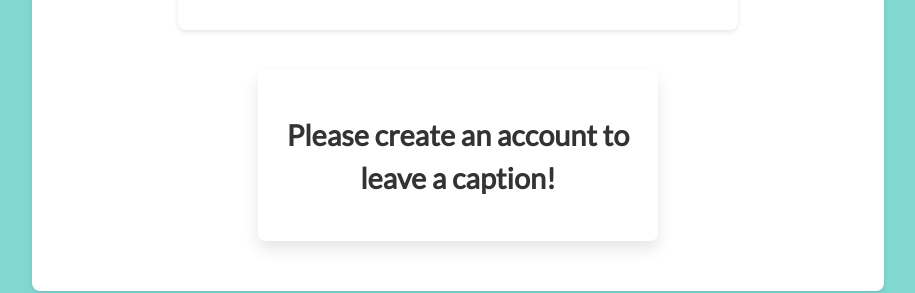
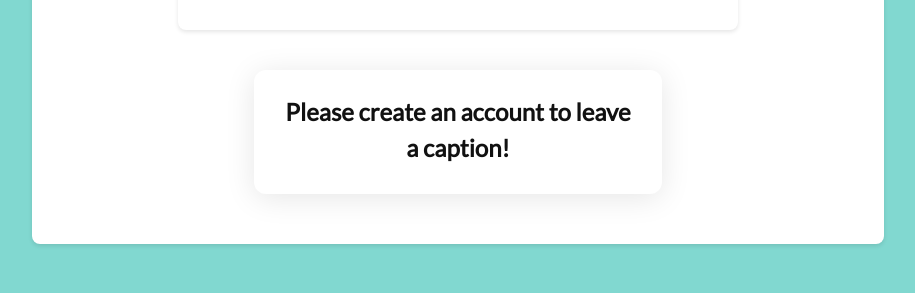
Before and after one commit to iskander-kapkayev/CC_Web_React, a React (Vite) app: page / in a window 1280 px wide. Shown: the part 611-904 px from the top of the page, without its empty margins (182-1097 px from the left). After the commit the page ends 863 px from the top, so only its background shows below. Built offline with nearby package versions, Linux system fonts and the light colour scheme; no server answers.

Commit message:
cahnged caption-form visuals again... this time to look like the chatgpt chat box

```diff
--- a/src/styles/App.css
+++ b/src/styles/App.css
@@ -426,82 +426,72 @@ below starts styling for forms
 
 .caption-form {
   width: 360px;
-  margin: 40px auto; /* more breathing room top & bottom */
-  font-family: 'Segoe UI', Tahoma, Geneva, Verdana, sans-serif; /* modern font */
-  border-radius: 8px;
-  box-shadow: 0 8px 16px rgba(0,0,0,0.1); /* subtle shadow for depth */
-  background: #fff; /* white background outside the form */
-  padding: 20px;
+  margin: 40px auto;
+  font-family: 'Segoe UI', Tahoma, Geneva, Verdana, sans-serif;
+  background: #fff;
+  border-radius: 12px;
+  box-shadow: 0 4px 30px rgba(0,0,0,0.1);
+  padding: 24px 24px 16px;
+  display: flex;
+  flex-direction: column;
+  gap: 16px;
 }
 
 .caption-form h2 {
+  margin: 0 0 12px;
+  font-weight: 600;
+  font-size: 1.5rem;
+  color: #111;
   text-align: center;
-  padding-top: 0;
-  margin-bottom: 20px;
-  color: #333;
-  font-weight: 600;
-  font-size: 1.8rem;
-}
-
-/* Remove id-based styles for better reusability */
-/* If you want #caption-form-link styles, put inside caption-form */
-.caption-form a#caption-form-link {
-  color: #007BFF;
-  text-decoration: none;
-  font-weight: 500;
-  transition: color 0.3s ease;
-}
-
-.caption-form a#caption-form-link:hover {
-  text-decoration: underline;
-  cursor: pointer;
-  color: #0056b3;
 }
 
 .caption-form form {
-  background: #81D8D0;
-  padding: 40px 30px;
-  border-radius: 8px;
-  box-shadow: 0 4px 10px rgba(0,0,0,0.1);
-  text-align: center;
+  display: flex;
+  gap: 12px;
 }
 
 .caption-form form input {
+  flex-grow: 1;
+  padding: 14px 16px;
+  font-size: 1rem;
+  border-radius: 9999px; /* pill shape */
+  border: 1.5px solid #ddd;
+  background: #fafafa;
+  box-shadow: inset 0 1px 3px rgba(0,0,0,0.06);
+  transition: border-color 0.25s ease, box-shadow 0.25s ease;
   outline: none;
-  background: #f0f0f0;
-  width: 100%;
-  border: 1.5px solid transparent;
-  margin-bottom: 18px;
-  padding: 14px 18px;
-  box-sizing: border-box;
-  font-size: 1rem;
-  border-radius: 6px;
-  transition: border-color 0.3s ease;
+}
+
+.caption-form form input::placeholder {
+  color: #999;
 }
 
 .caption-form form input:focus {
-  border-color: #33a741;
-  background: #e9f7ef;
+  border-color: #10a37f; /* nice green highlight */
+  box-shadow: 0 0 8px 2px rgba(16,163,127,0.2);
+  background: #fff;
 }
 
 .caption-form form button {
-  outline: none;
-  background: #33a741;
-  width: 100%;
+  background: #10a37f;
   border: none;
-  padding: 16px 0;
-  color: #ffffff;
-  font-size: 1.1rem;
+  color: white;
   font-weight: 600;
-  border-radius: 6px;
-  transition: background-color 0.3s ease;
+  padding: 0 20px;
+  font-size: 1rem;
+  border-radius: 9999px; /* pill shape */
+  box-shadow: 0 4px 12px rgba(16,163,127,0.4);
+  cursor: pointer;
+  transition: background-color 0.25s ease, box-shadow 0.25s ease;
+  display: flex;
+  align-items: center;
+  justify-content: center;
 }
 
 .caption-form form button:hover {
-  background-color: #28a62a;
-  cursor: pointer;
+  background: #0e8c68;
+  box-shadow: 0 6px 16px rgba(14,140,104,0.6);
 }
-
 
 /* link hovers */
 
```
